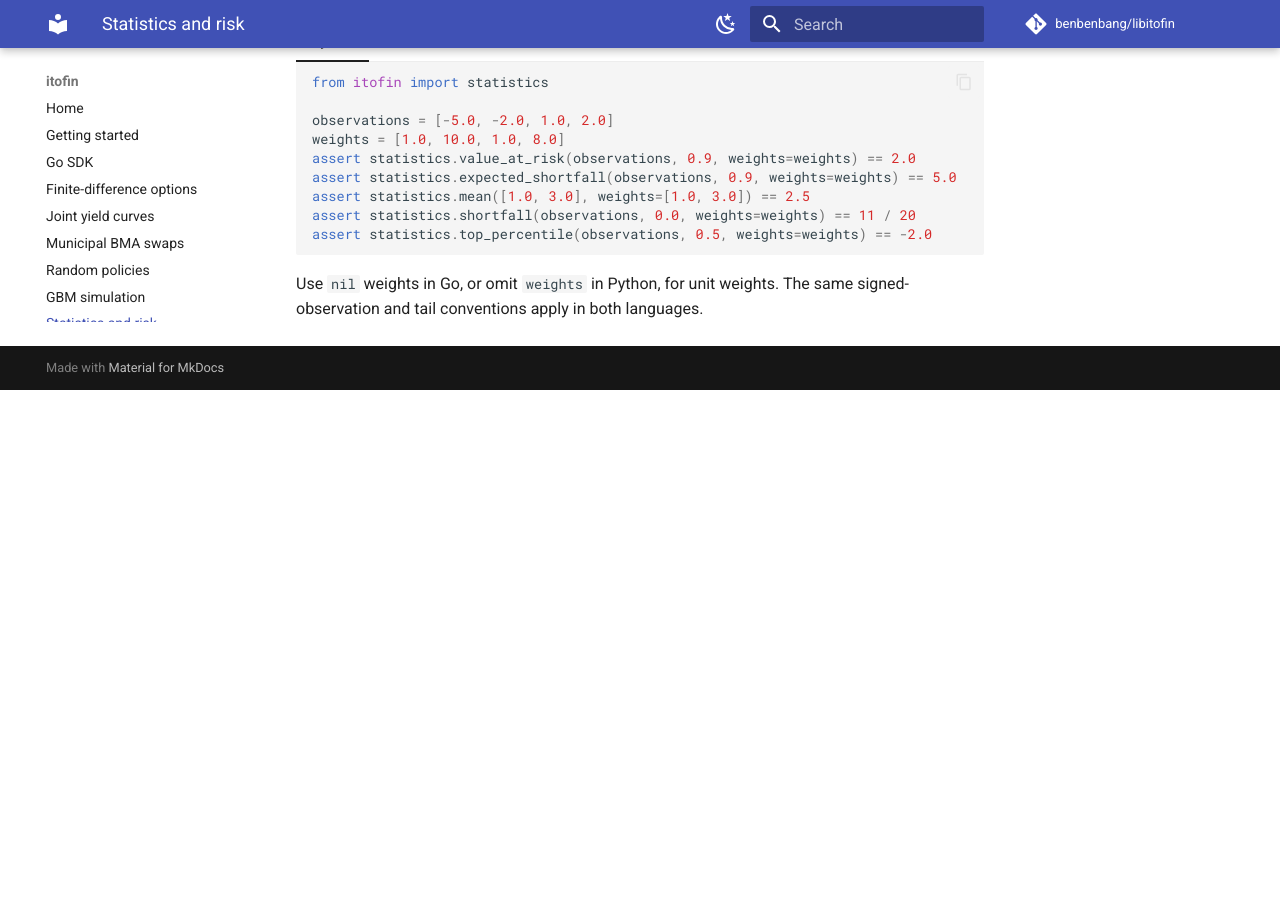
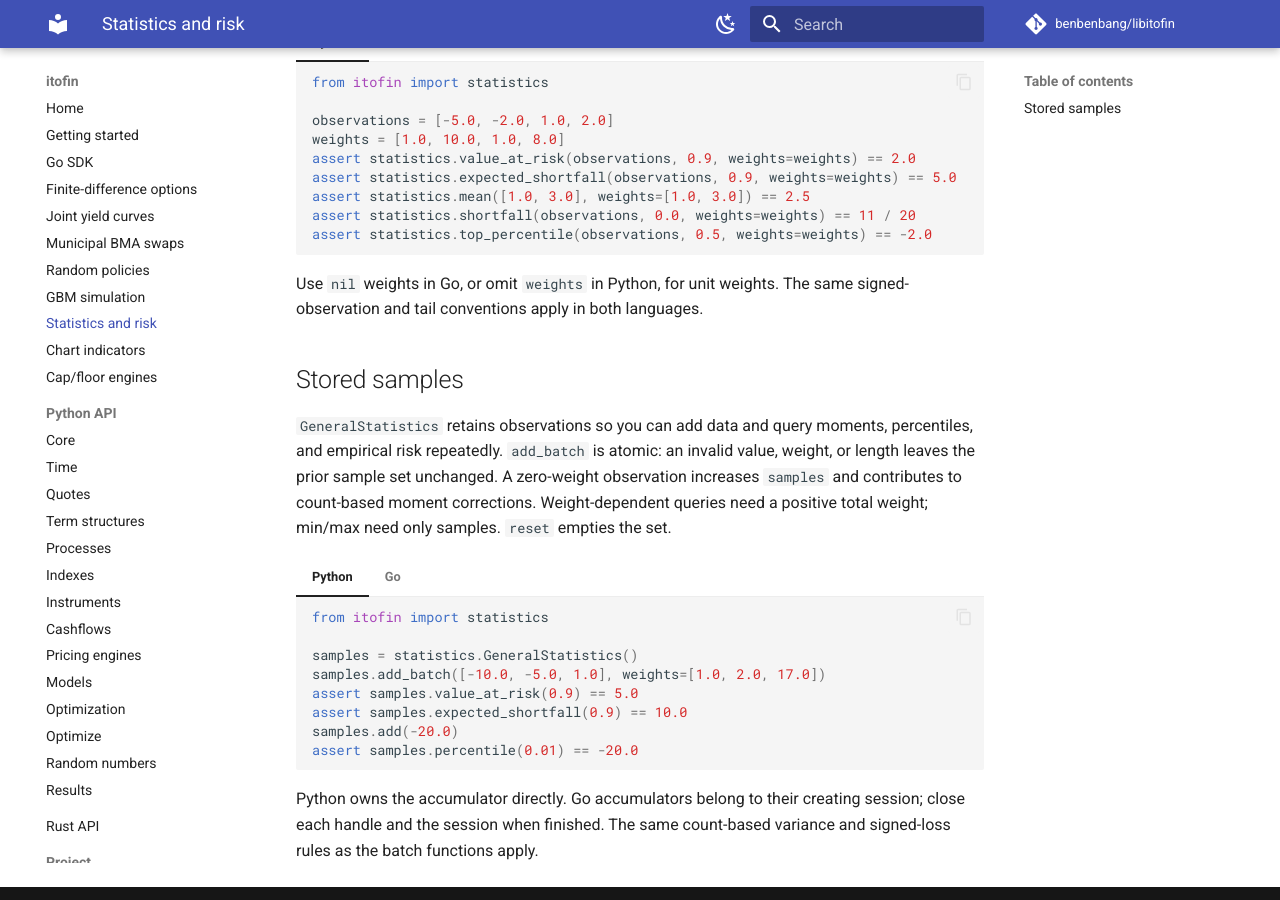
Before and after one commit to benbenbang/libitofin, an MkDocs documentation site: the page built from docs/docs/statistics.md, in a window 1280 px wide and 900 px high, scrolled down 852 px. Built offline with MkDocs 1.6.1 and Material for MkDocs 9.7.7, drawn with Linux system fonts in a browser that asks for light colours; comment, search, counter and statistics services are not loaded; before the commit the page ends 1242 px from its top, so only the background shows below that.

Commit message:
test(statistics): add GeneralStatistics stored-sample tests and docs
Add a new test file covering the GeneralStatistics accumulator so stored
samples, batch atomicity, and weight-dependent queries stay verified.
Document the stored-sample workflow in statistics.md with Python and Go
examples showing add_batch, value-at-risk, expected shortfall, and
percentile usage.

ref #1157

````diff
--- a/docs/docs/statistics.md
+++ b/docs/docs/statistics.md
@@ -69,3 +69,45 @@ cumulative weight reaches probability in `(0, 1]`.
 
 Use `nil` weights in Go, or omit `weights` in Python, for unit weights. The
 same signed-observation and tail conventions apply in both languages.
+## Stored samples
+
+`GeneralStatistics` retains observations so you can add data and query moments,
+percentiles, and empirical risk repeatedly. `add_batch` is atomic: an invalid
+value, weight, or length leaves the prior sample set unchanged. A zero-weight
+observation increases `samples` and contributes to count-based moment
+corrections. Weight-dependent queries need a positive total weight; min/max
+need only samples. `reset` empties the set.
+
+=== "Python"
+
+    ```python
+    from itofin import statistics
+
+    samples = statistics.GeneralStatistics()
+    samples.add_batch([-10.0, -5.0, 1.0], weights=[1.0, 2.0, 17.0])
+    assert samples.value_at_risk(0.9) == 5.0
+    assert samples.expected_shortfall(0.9) == 10.0
+    samples.add(-20.0)
+    assert samples.percentile(0.01) == -20.0
+    ```
+
+=== "Go"
+
+    ```go
+    import itofin "github.com/benbenbang/libitofin/sdk/go"
+
+    session, err := itofin.NewSession()
+    if err != nil { panic(err) }
+    defer session.Close()
+    samples, err := session.NewGeneralStatistics()
+    if err != nil { panic(err) }
+    defer samples.Close()
+    if err := samples.AddBatch([]float64{-10, -5, 1}, []float64{1, 2, 17}); err != nil { panic(err) }
+    var90, err := samples.ValueAtRisk(0.9)
+    if err != nil { panic(err) }
+    _ = var90
+    ```
+
+Python owns the accumulator directly. Go accumulators belong to their creating
+session; close each handle and the session when finished. The same count-based
+variance and signed-loss rules as the batch functions apply.
````
Also changed, not shown: 1 other file.
